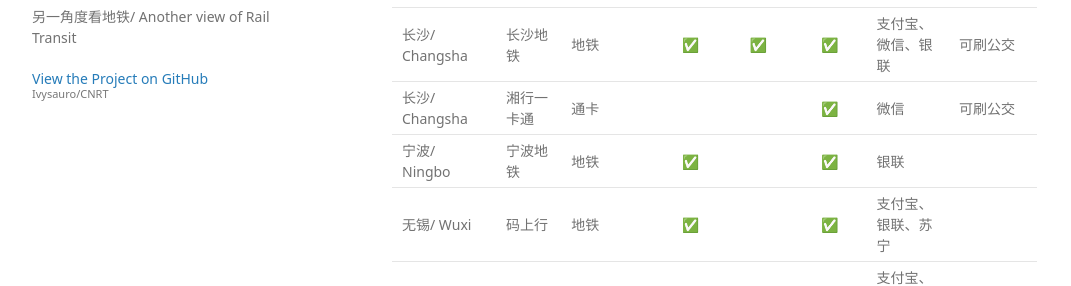
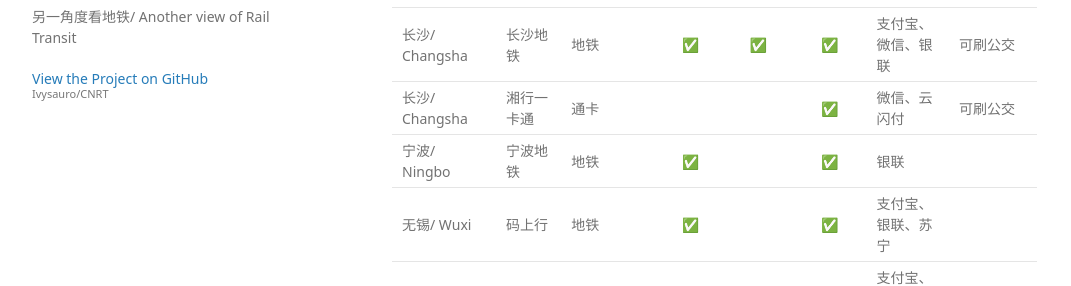
Before and after one commit to Ivysauro/CNRT, a Jekyll site: the page built from data/General Operations.md, in a window 1280 px wide and 900 px high, scrolled down 7613 px. Shown: the part 172-458 px from the top of the window, without its empty margins (178-1249 px from the left). Built offline with Jekyll 4.4.1, drawn with Linux system fonts in a browser that asks for light colours; some web fonts are replaced; our own code applies the rules of GitHub Pages for plain Markdown files; a script that is not in the unit is left out.

Commit message:
🍊更新长沙数据

```diff
--- a/data/General Operations.md
+++ b/data/General Operations.md
@@ -185,7 +185,7 @@
 | 哈尔滨/ Harbin | 智惠行 | ? | | | ? | ? | 刷脸过闸 |
 | 郑州/ Zhengzhou | 郑州地铁商易行 | 地铁 | ✅ | | ✅ | 支付宝、微信、云闪付 | 刷脸过闸 |
 | 长沙/ Changsha | 长沙地铁 | 地铁 | ✅ | ✅ | ✅ | 支付宝、微信、银联 | 可刷公交 |
-| 长沙/ Changsha | 湘行一卡通 | 通卡 | | | ✅ | 微信 | 可刷公交 |
+| 长沙/ Changsha | 湘行一卡通 | 通卡 | | | ✅ | 微信、云闪付 | 可刷公交 |
 | 宁波/ Ningbo | 宁波地铁 | 地铁 | ✅ | | ✅ | 银联 |
 | 无锡/ Wuxi | 码上行 | 地铁 | ✅ | | ✅ | 支付宝、银联、苏宁 |
 | 青岛/ Qingdao | 青岛地铁 | 地铁 | ✅ |✅ | ✅ | 支付宝、微信、银联、云闪付 | 可刷公交 |
```
